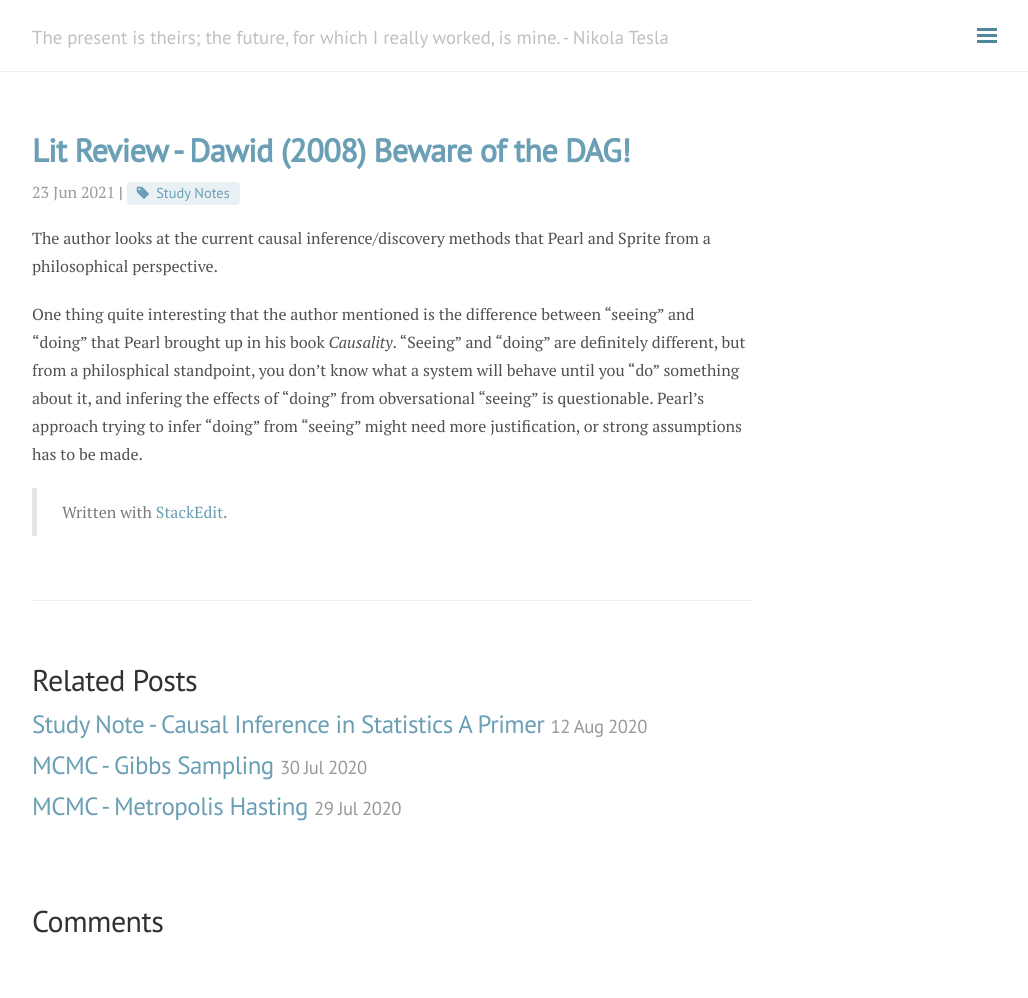
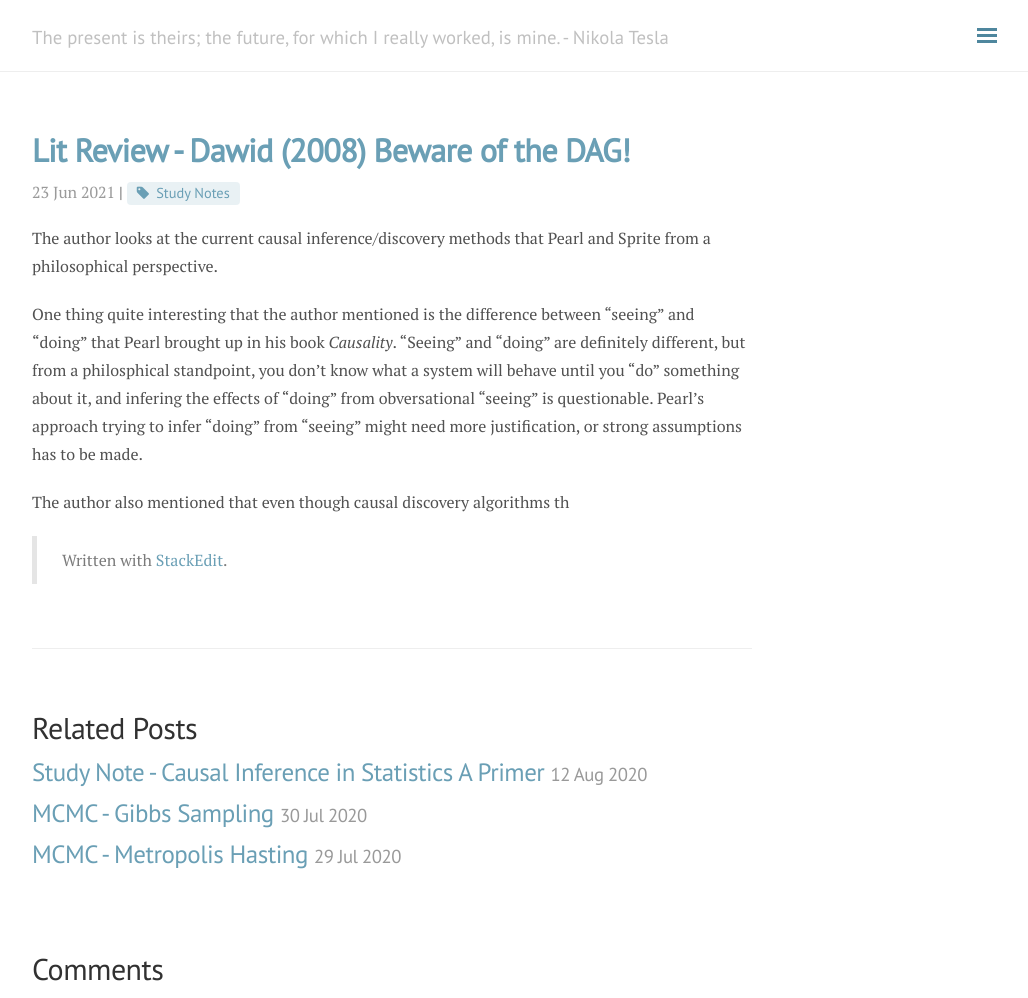
Before and after one commit to andylikescodes/andylikescodes.github.io, a Jekyll site: the page built from _posts/2021-06-23-Lit-Review-Dawid-2008.md, in a window 1280 px wide and 998 px high. Shown: the whole window, without its empty margins (248-1276 px from the left). Built offline with Jekyll 4.4.1, drawn with Linux system fonts in a browser that asks for light colours; nearby versions of some CDN libraries; comment, search, counter and statistics services are not loaded.

Commit message:
_posts/2021-06-23-Lit-Review-Dawid-2008.md updated from https://stackedit.io/

```diff
--- a/_posts/2021-06-23-Lit-Review-Dawid-2008.md
+++ b/_posts/2021-06-23-Lit-Review-Dawid-2008.md
@@ -8,13 +8,13 @@ The author looks at the current causal inference/discovery methods that Pearl an
 
 One thing quite interesting that the author mentioned is the difference between "seeing" and "doing" that Pearl brought up in his book *Causality*. "Seeing" and "doing" are definitely different, but from a philosphical standpoint, you don't know what a system will behave until you "do" something about it, and infering the effects of "doing" from obversational "seeing" is questionable. Pearl's approach trying to infer "doing" from "seeing" might need more justification, or strong assumptions has to be made.
 
-
+The author also mentioned that even though causal discovery algorithms th
 
 
 
 
 > Written with [StackEdit](https://stackedit.io/).
 <!--stackedit_data:
-eyJoaXN0b3J5IjpbNjI5Mjg4MDg2LC0xNzM4NTM5MDAsODkwOD
-k1MTc0LC0xNTMyNjk3ODddfQ==
+eyJoaXN0b3J5IjpbLTE4NjcyODQ4MTUsLTE3Mzg1MzkwMCw4OT
+A4OTUxNzQsLTE1MzI2OTc4N119
 -->
```
